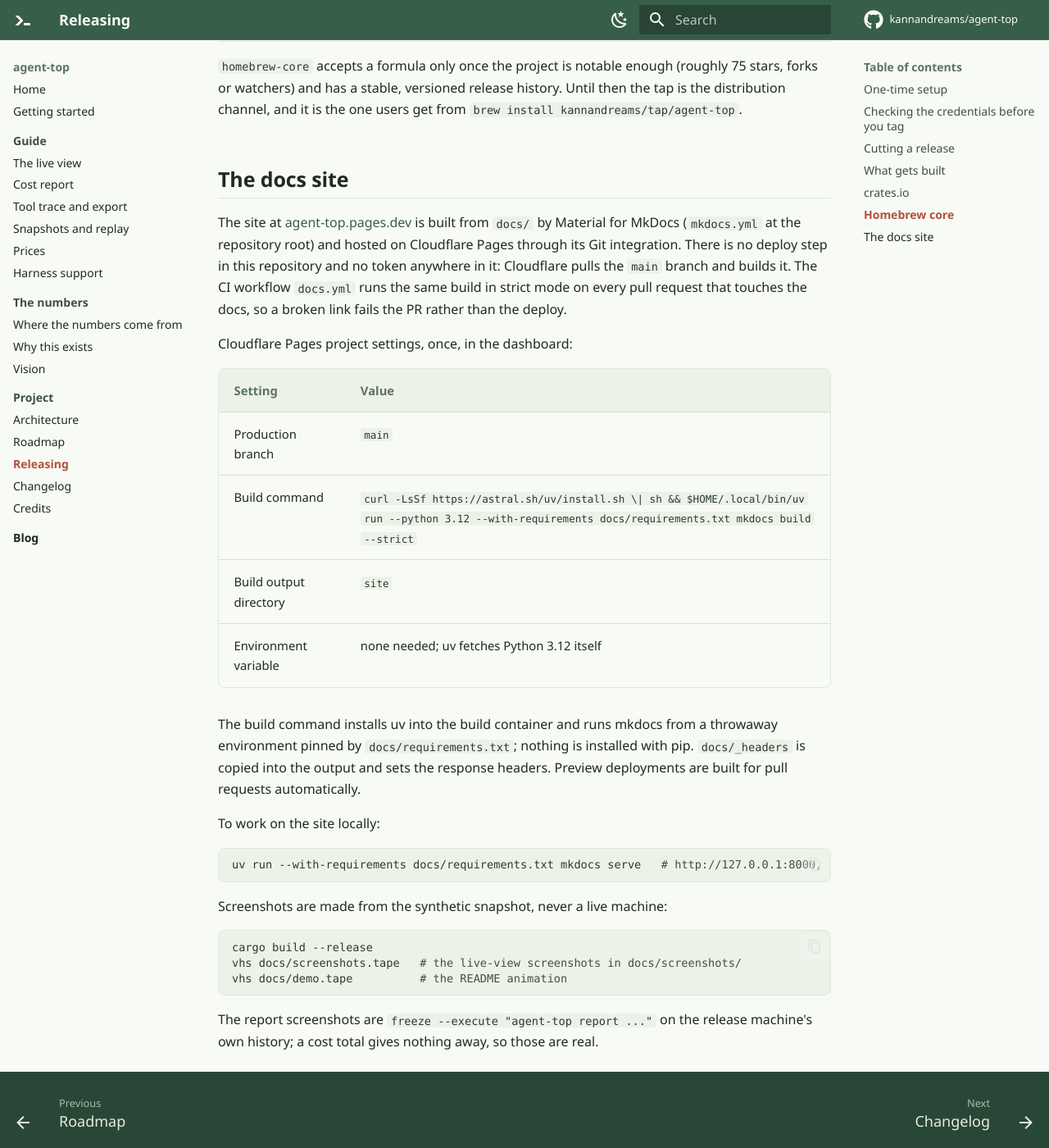
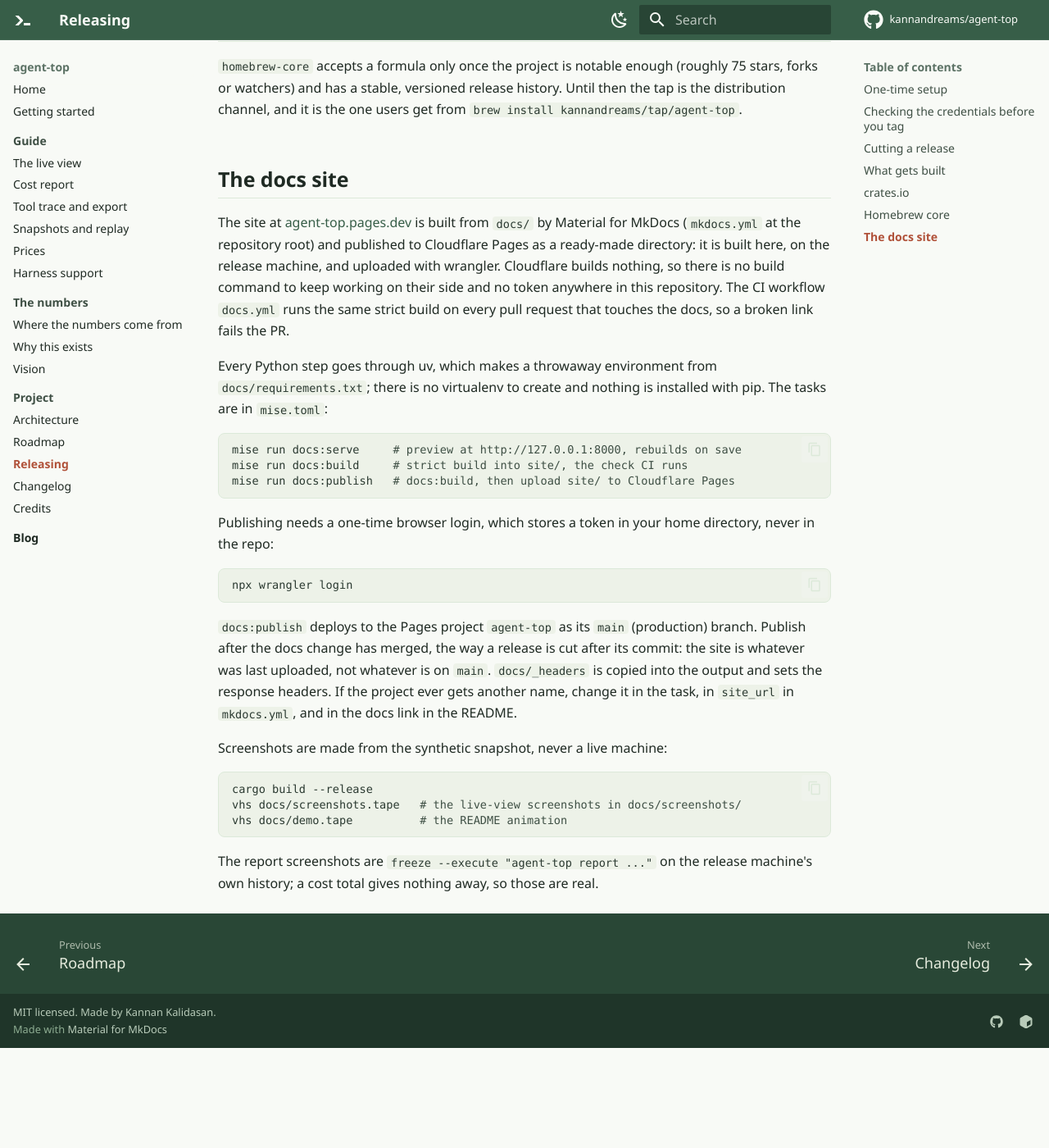
Before and after one commit to kannandreams/agent-top, an MkDocs documentation site: the page built from docs/releasing.md, in a window 1280 px wide and 1400 px high, scrolled down 3396 px. Shown: the whole window at 82% size. Built offline with MkDocs 1.6.1 and Material for MkDocs 9.7.7, drawn with Linux system fonts in a browser that asks for light colours; comment, search, counter and statistics services are not loaded; after the commit the page ends 4674 px from its top, so only the background shows below that.

Commit message:
docs: mise tasks for the site (serve, build, publish) and a wrangler upload instead of a Cloudflare build (#10)

````diff
--- a/docs/releasing.md
+++ b/docs/releasing.md
@@ -140,31 +140,36 @@
 ## The docs site
 
 The site at [agent-top.pages.dev](https://agent-top.pages.dev) is built from
-`docs/` by Material for MkDocs (`mkdocs.yml` at the repository root) and hosted
-on Cloudflare Pages through its Git integration. There is no deploy step in
-this repository and no token anywhere in it: Cloudflare pulls the `main`
-branch and builds it. The CI workflow `docs.yml` runs the same build in strict
-mode on every pull request that touches the docs, so a broken link fails the
-PR rather than the deploy.
+`docs/` by Material for MkDocs (`mkdocs.yml` at the repository root) and
+published to Cloudflare Pages as a ready-made directory: it is built here, on
+the release machine, and uploaded with wrangler. Cloudflare builds nothing, so
+there is no build command to keep working on their side and no token anywhere
+in this repository. The CI workflow `docs.yml` runs the same strict build on
+every pull request that touches the docs, so a broken link fails the PR.
 
-Cloudflare Pages project settings, once, in the dashboard:
-
-| Setting | Value |
-|---|---|
-| Production branch | `main` |
-| Build command | `curl -LsSf https://astral.sh/uv/install.sh \| sh && $HOME/.local/bin/uv run --python 3.12 --with-requirements docs/requirements.txt mkdocs build --strict` |
-| Build output directory | `site` |
-| Environment variable | none needed; uv fetches Python 3.12 itself |
-
-The build command installs uv into the build container and runs mkdocs from a throwaway environment pinned by `docs/requirements.txt`; nothing is installed with pip.
-`docs/_headers` is copied into the output and sets the response headers.
-Preview deployments are built for pull requests automatically.
-
-To work on the site locally:
+Every Python step goes through uv, which makes a throwaway environment from
+`docs/requirements.txt`; there is no virtualenv to create and nothing is
+installed with pip. The tasks are in `mise.toml`:
 
 ```sh
-uv run --with-requirements docs/requirements.txt mkdocs serve   # http://127.0.0.1:8000, rebuilds on save
+mise run docs:serve     # preview at http://127.0.0.1:8000, rebuilds on save
+mise run docs:build     # strict build into site/, the check CI runs
+mise run docs:publish   # docs:build, then upload site/ to Cloudflare Pages
 ```
+
+Publishing needs a one-time browser login, which stores a token in your home
+directory, never in the repo:
+
+```sh
+npx wrangler login
+```
+
+`docs:publish` deploys to the Pages project `agent-top` as its `main`
+(production) branch. Publish after the docs change has merged, the way a
+release is cut after its commit: the site is whatever was last uploaded, not
+whatever is on `main`. `docs/_headers` is copied into the output and sets the
+response headers. If the project ever gets another name, change it in the
+task, in `site_url` in `mkdocs.yml`, and in the docs link in the README.
 
 Screenshots are made from the synthetic snapshot, never a live machine:
 
````
Also changed, not shown: mise.toml (+16 -0 lines), mkdocs.yml (+6 -7 lines).
